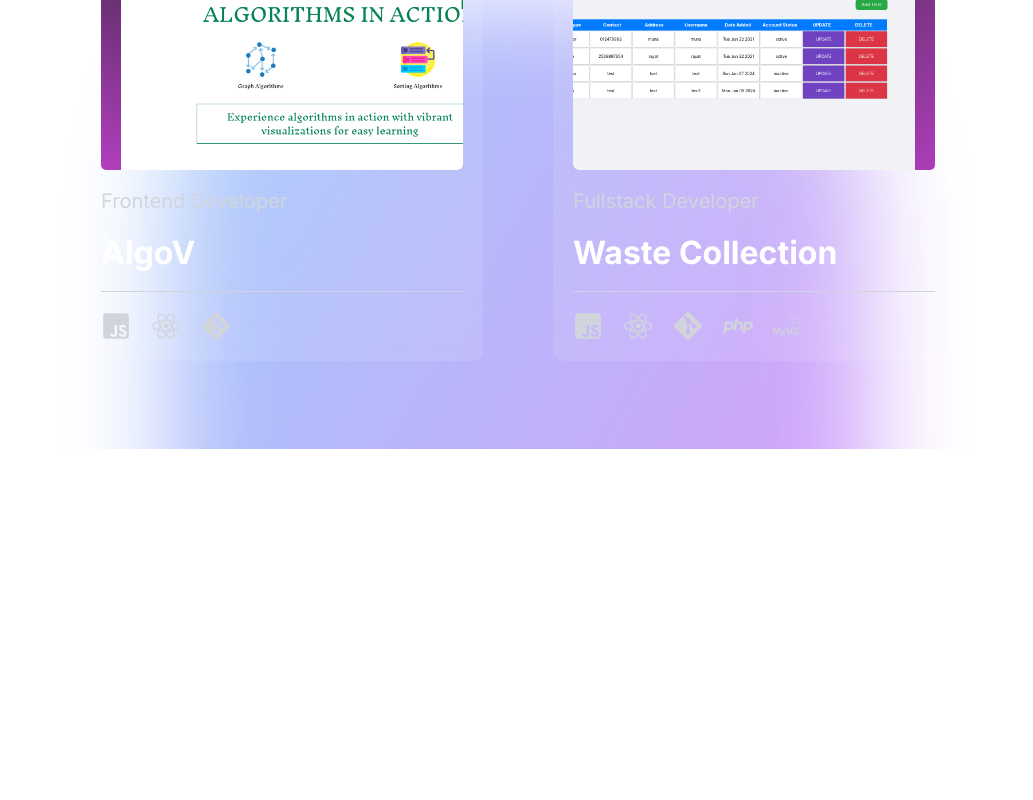
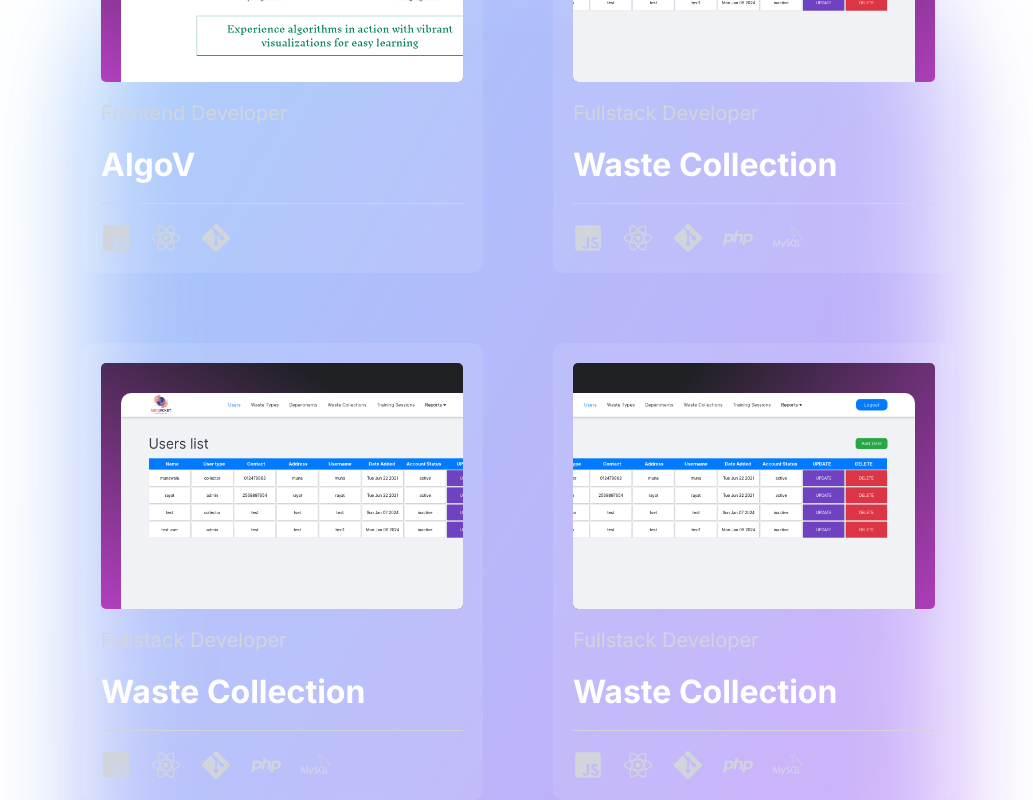
Before and after one commit to AbdullahAymanMSRE/portfolio, a React (Create React App) app: page / in a window 1280 px wide. Shown: the part 1151-1951 px from the top of the page, without its empty margins (122-1155 px from the left). Before the commit the page ends 1600 px from the top, so only its background shows below. Built offline with nearby package versions, Linux system fonts and the light colour scheme.

Commit message:
created work component

```diff
--- a/src/components/Portfolio.jsx
+++ b/src/components/Portfolio.jsx
@@ -9,6 +9,7 @@ import { ReactComponent as MysqlIcon } from "../assets/svg/mysql.svg";
 import { ReactComponent as PhpIcon } from "../assets/svg/php.svg";
 import { ReactComponent as GitIcon } from "../assets/svg/git.svg";
 import { Link } from "react-router-dom";
+import Work from "./Work";
 
 export default function Portfolio({ ref }) {
   return (
@@ -19,37 +20,52 @@ export default function Portfolio({ ref }) {
           <div className="back">
             <div></div>
           </div>
-          <Link className="work" to="algov-visualizer.vercel.app">
-            <div className="img-background">
-              <img src={algovImage} alt="work" />
-            </div>
-            <span className="job-title">Frontend Developer</span>
-            <span className="work-name">AlgoV</span>
-            <div className="separator"></div>
-            <div className="frameworks">
-              <JavascriptIcon />
-              <ReactIcon />
-              <GitIcon />
-            </div>
-          </Link>
-          <Link
-            className="work"
-            to="https://www.upwork.com/freelancers/~016104954171b1b55c?p=1748239965108281344"
-          >
-            <div className="img-background">
-              <img src={garbageImage} alt="work" />
-            </div>
-            <span className="job-title">Fullstack Developer</span>
-            <span className="work-name">Waste Collection</span>
-            <div className="separator"></div>
-            <div className="frameworks">
-              <JavascriptIcon />
-              <ReactIcon />
-              <GitIcon />
-              <PhpIcon />
-              <MysqlIcon />
-            </div>
-          </Link>
+          <Work
+            title="Frontend Developer"
+            link="algov-visualizer.vercel.app"
+            image={algovImage}
+            name="AlgoV"
+            icons={[<JavascriptIcon />, <ReactIcon />, <GitIcon />]}
+          />
+          <Work
+            title="Fullstack Developer"
+            link="https://www.upwork.com/freelancers/~016104954171b1b55c?p=1748239965108281344"
+            image={garbageImage}
+            name="Waste Collection"
+            icons={[
+              <JavascriptIcon />,
+              <ReactIcon />,
+              <GitIcon />,
+              <PhpIcon />,
+              <MysqlIcon />,
+            ]}
+          />
+          <Work
+            title="Fullstack Developer"
+            link="https://www.upwork.com/freelancers/~016104954171b1b55c?p=1748239965108281344"
+            image={garbageImage}
+            name="Waste Collection"
+            icons={[
+              <JavascriptIcon />,
+              <ReactIcon />,
+              <GitIcon />,
+              <PhpIcon />,
+              <MysqlIcon />,
+            ]}
+          />
+          <Work
+            title="Fullstack Developer"
+            link="http://mamsre-001-site2.dtempurl.com/en/#/home"
+            image={garbageImage}
+            name="Waste Collection"
+            icons={[
+              <JavascriptIcon />,
+              <ReactIcon />,
+              <GitIcon />,
+              <PhpIcon />,
+              <MysqlIcon />,
+            ]}
+          />
         </div>
       </div>
     </div>
--- /dev/null
+++ b/src/components/Work.jsx
@@ -0,0 +1,14 @@
+import { Link } from "react-router-dom";
+export default function Work({ link, image, title, name, icons }) {
+  return (
+    <Link className="work" to={link}>
+      <div className="img-background">
+        <img src={image} alt="work" />
+      </div>
+      <span className="job-title">{title}</span>
+      <span className="work-name">{name}</span>
+      <div className="separator"></div>
+      <div className="frameworks">{icons}</div>
+    </Link>
+  );
+}
```
